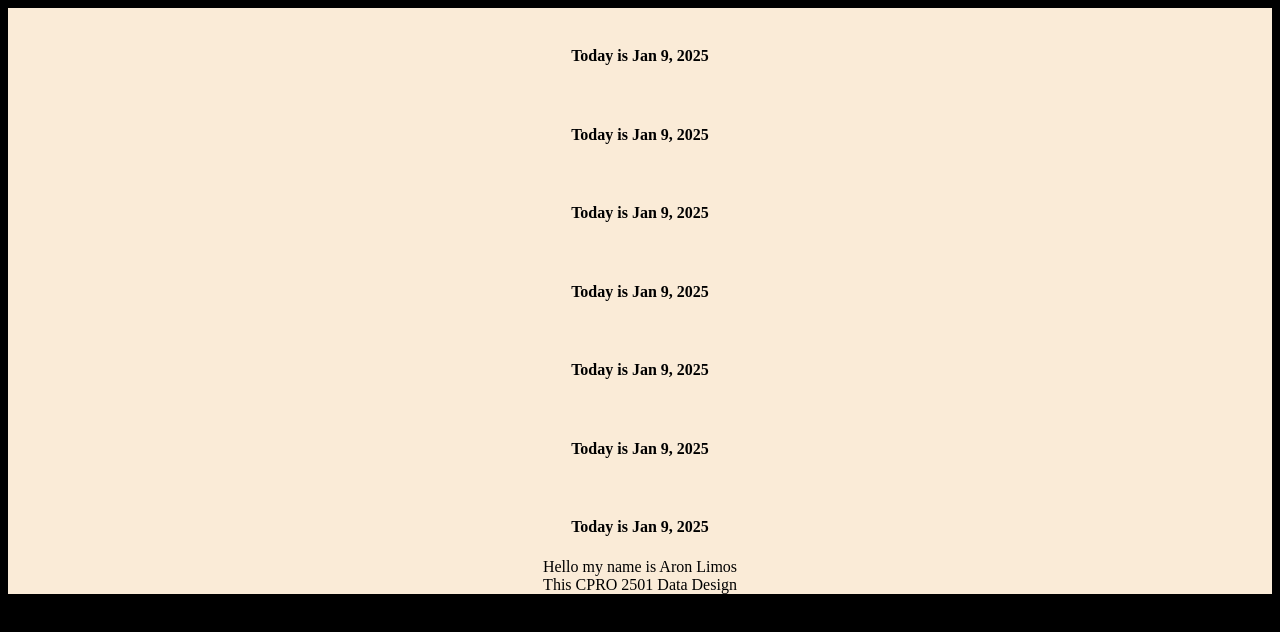
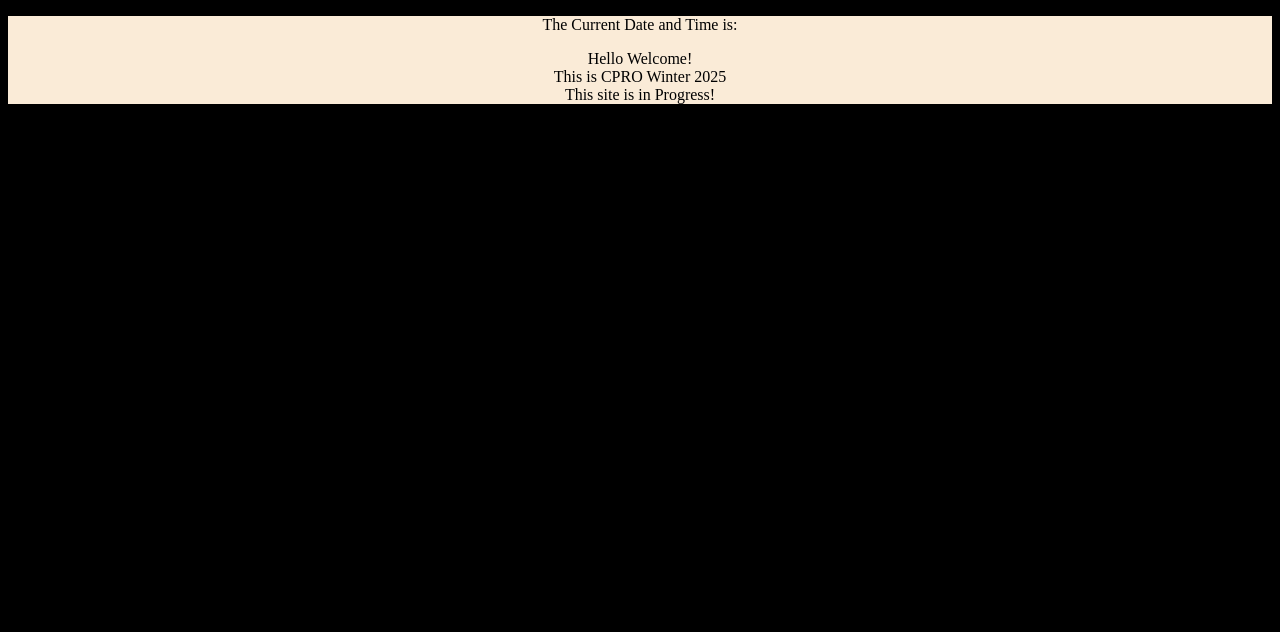
Before and after one commit to AronLimos/AronLimos.github.io, a plain HTML site: page index.html in a window 1280 px wide. Drawn offline with Linux system fonts and the light colour scheme.

Commit message:
Fixed Main HTML

```diff
--- a/index.html
+++ b/index.html
@@ -10,38 +10,12 @@
 
 <body>
     <!-- (>) inside/nested, $ numbers, + together, * multiply how much -->
-    <section id="images">
-        <div class="image-1">
-            <img src="" alt="">
-            <h4>Today is Jan 9, 2025</h4>
-        </div>
-        <div class="image-2">
-            <img src="" alt="">
-            <h4>Today is Jan 9, 2025</h4>
-        </div>
-        <div class="image-3">
-            <img src="" alt="">
-            <h4>Today is Jan 9, 2025</h4>
-        </div>
-        <div class="image-4">
-            <img src="" alt="">
-            <h4>Today is Jan 9, 2025</h4>
-        </div>
-        <div class="image-5">
-            <img src="" alt="">
-            <h4>Today is Jan 9, 2025</h4>
-        </div>
-        <div class="image-6">
-            <img src="" alt="">
-            <h4>Today is Jan 9, 2025</h4>
-        </div>
-        <div class="image-7">
-            <img src="" alt="">
-            <h4>Today is Jan 9, 2025</h4>
-        </div>
+    <section class="section">
+        <p>The Current Date and Time is:</p>
+        <p id="time"></p>
 
-        <div id="testing">Hello my name is Aron Limos</div>
-        <div class="testing">This CPRO 2501 Data Design</div>
+        <div id="testing">Hello Welcome!</div>
+        <div class="testing">This is CPRO Winter 2025 <br> This site is in Progress!</div>
 
     </section>
     <script src="script.js"></script>
```
